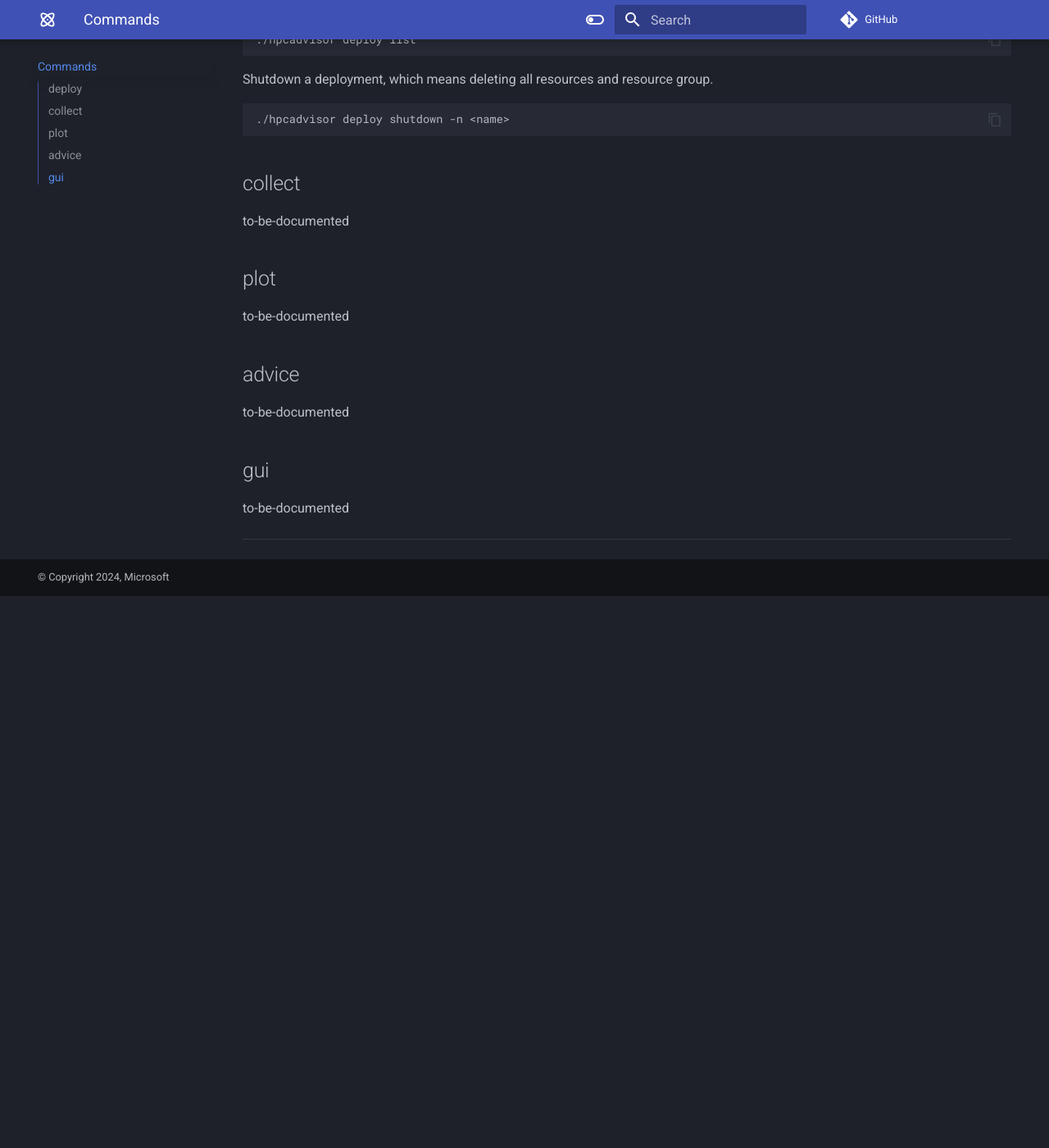
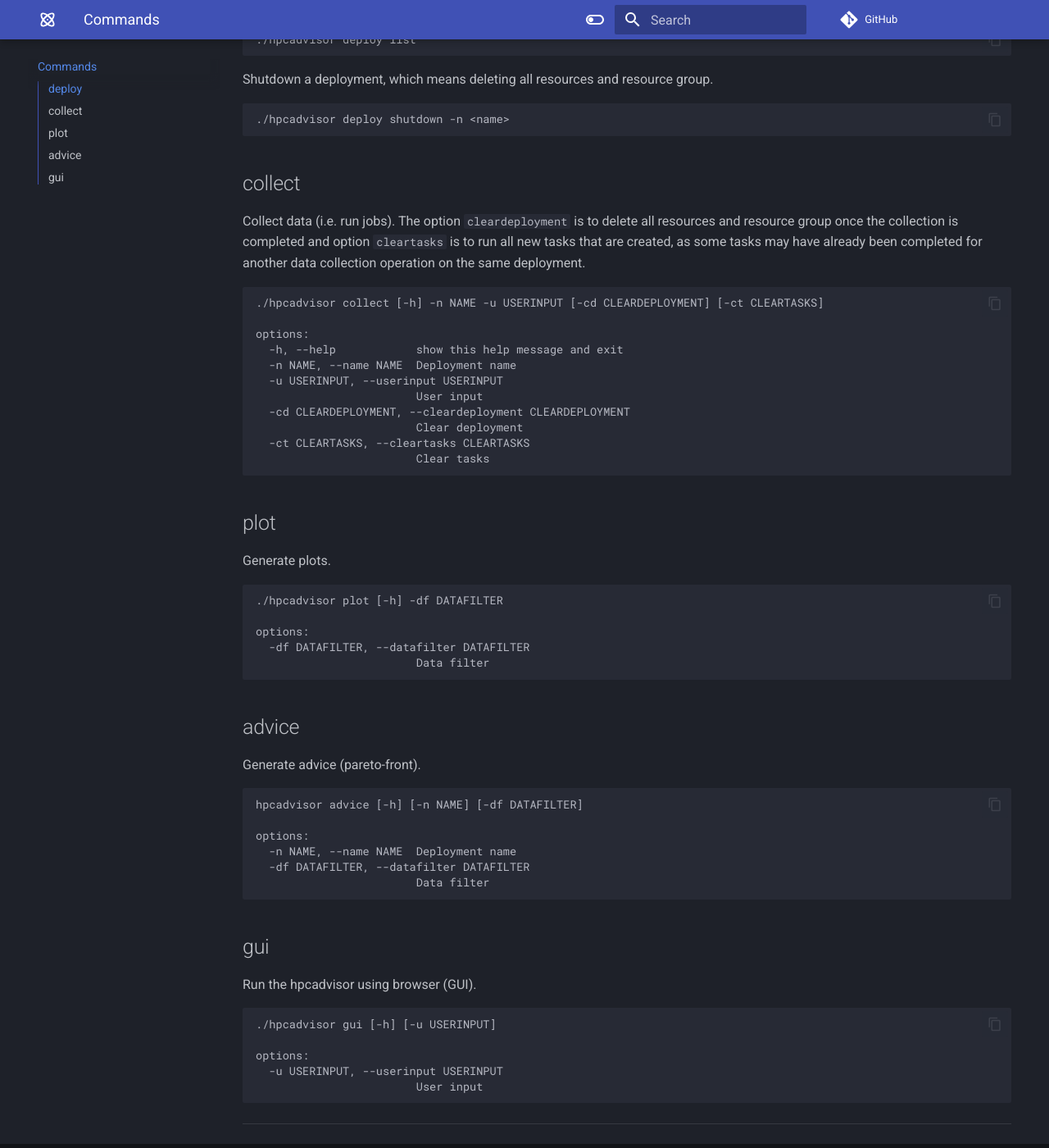
Before and after one commit to Azure/hpcadvisor, an MkDocs documentation site: the page built from docs/commands.md, in a window 1280 px wide and 1400 px high, scrolled down 812 px. Shown: the whole window at 82% size. Built offline with MkDocs 1.6.1 and Material for MkDocs 9.7.7, drawn with Linux system fonts in a browser that asks for light colours; comment, search, counter and statistics services are not loaded; before the commit the page ends 1539 px from its top, so only the background shows below that; some of the changed text lies outside the part shown.

Commit message:
add commands section in documentation

````diff
--- a/docs/commands.md
+++ b/docs/commands.md
@@ -4,8 +4,8 @@
 There are five hpcadvisor commands:
 
 - `deploy`: operations related to a deployment
+- `collect`: operation(s) related to data collection (i.e. execution of tasks)
 - `plot`: operation(s) related to generation of plots
-- `collect`: operation(s) related to data collection (i.e. execution of tasks)
 - `advice`: operations(s) related to generation of advice
 - `gui`: trigger of the graphical user interface (gui) via browser
 
@@ -14,10 +14,6 @@ These commands can use the debug mode via `-d` flag.
 A deployment is a resource group that contains all computing resources.
 
 So in general the usage of the hpcadvisor is gonna be:
-
-
-
-
 
 ```
 ./hpcadvisor [-d] <command> [ <command parameters> ]
@@ -47,19 +43,65 @@ Shutdown a deployment, which means deleting all resources and resource group.
 
 ## collect
 
-to-be-documented
+Collect data (i.e. run jobs). The option `cleardeployment` is to delete all
+resources and resource group once the collection is completed and option
+`cleartasks` is to run all new tasks that are created, as some tasks may have
+already been completed for another data collection operation on the same
+deployment.
+
+```
+./hpcadvisor collect [-h] -n NAME -u USERINPUT [-cd CLEARDEPLOYMENT] [-ct CLEARTASKS]
+
+options:
+  -h, --help            show this help message and exit
+  -n NAME, --name NAME  Deployment name
+  -u USERINPUT, --userinput USERINPUT
+                        User input
+  -cd CLEARDEPLOYMENT, --cleardeployment CLEARDEPLOYMENT
+                        Clear deployment
+  -ct CLEARTASKS, --cleartasks CLEARTASKS
+                        Clear tasks
+```
+
 
 ## plot
 
-to-be-documented
+Generate plots.
+
+```
+./hpcadvisor plot [-h] -df DATAFILTER
+
+options:
+  -df DATAFILTER, --datafilter DATAFILTER
+                        Data filter
+```
 
 ## advice
 
-to-be-documented
+
+Generate advice (pareto-front).
+
+```
+hpcadvisor advice [-h] [-n NAME] [-df DATAFILTER]
+
+options:
+  -n NAME, --name NAME  Deployment name
+  -df DATAFILTER, --datafilter DATAFILTER
+                        Data filter
+```
+
 
 ## gui
 
-to-be-documented
+Run the hpcadvisor using browser (GUI).
+
+```
+./hpcadvisor gui [-h] [-u USERINPUT]
+
+options:
+  -u USERINPUT, --userinput USERINPUT
+                        User input
+```
 
 
 ---
````
